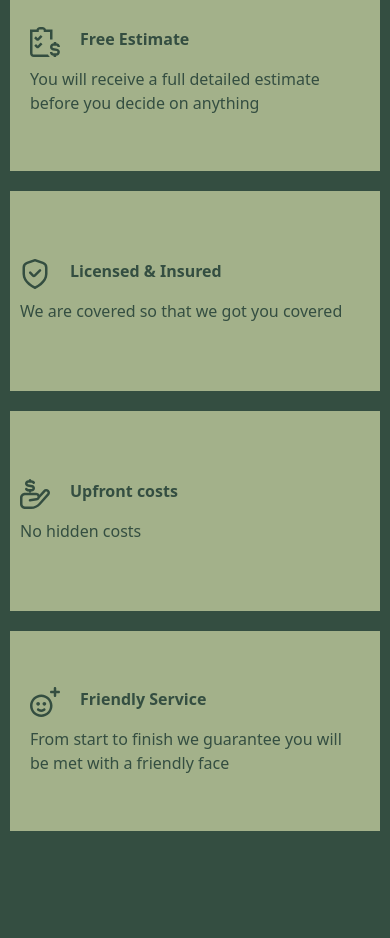
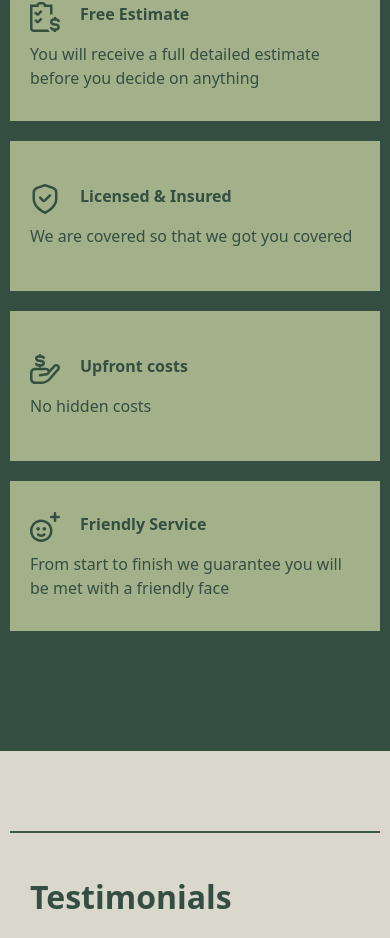
Before and after one commit to msf930/makingthecut, a Next.js app: page / in a window 390 px wide. Shown: the part 3324-4262 px from the top of the page. Built offline with nearby package versions, Linux system fonts and the light colour scheme.

Commit message:
why spacing 2

```diff
--- a/app/page.module.css
+++ b/app/page.module.css
@@ -255,7 +255,7 @@
         justify-content: center;
         align-items: start;
         width: 100%;
-        height: 200px;
+        height: 150px;
         background-color: var(--colorB);
         padding: 20px;
         gap: 10px;
@@ -281,9 +281,9 @@
         justify-content: center;
         align-items: start;
         width: 100%;
-        height: 200px;
+        height: 150px;
         background-color: var(--colorB);
-        padding: 20px 10px;
+        padding: 20px;
         gap: 10px
     }
     .whyItemShort p{
```
